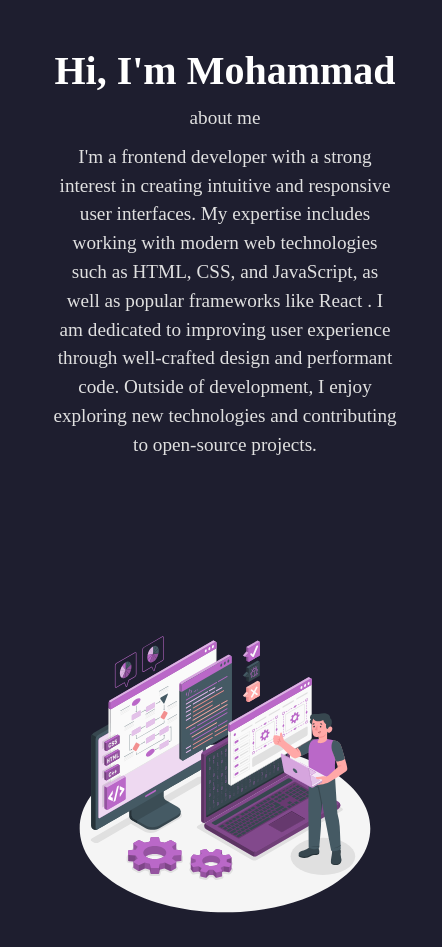
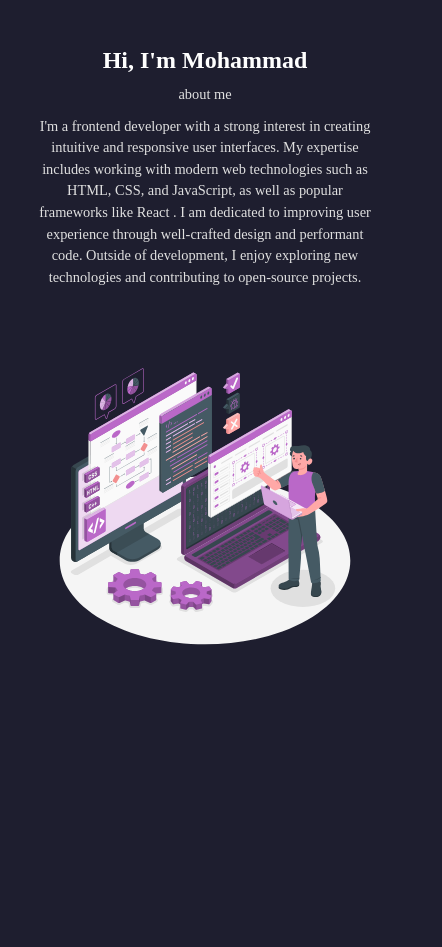
Before and after one commit to m-mohammad-d/portfolio, a React (Vite) app: page / in a window 390 px wide. Shown: the whole page, 442 px wide, since content can reach past the window. After the commit the page ends 844 px from the top, so only its background shows below. Built offline with nearby package versions, Linux system fonts and the light colour scheme.

Commit message:
style : update header style

```diff
--- a/src/Components/Header/Header.module.css
+++ b/src/Components/Header/Header.module.css
@@ -5,6 +5,7 @@
   align-items: center;
   padding: 20px;
   gap: 8rem;
+
   margin-top: 5rem;
 }
 
@@ -42,12 +43,16 @@
 }
 
 /* Media Queries for responsive design */
-@media (max-width: 767px) {
+@media (max-width: 1200px) {
+  .header {
+    gap: 4rem;
+  }
+}
+
+@media (max-width: 992px) {
   .header {
     flex-direction: column;
     gap: 2rem;
-    padding: 15px;
-    margin-top: 2rem;
   }
 
   .infoContainer,
@@ -60,6 +65,23 @@
   .infoContainer {
     margin-bottom: 2rem; /* Space between text and image */
   }
+}
+
+@media (max-width: 768px) {
+  .infoContainer h1 {
+    font-size: 2rem; /* Smaller font size for smaller screens */
+  }
+
+  .infoContainer p {
+    font-size: 1rem; /* Smaller font size for smaller screens */
+  }
+}
+
+@media (max-width: 576px) {
+  .header {
+    padding: 15px;
+    margin-top: 2rem;
+  }
 
   .infoContainer h1 {
     font-size: 1.5rem; /* Further reduced font size for very small screens */
@@ -69,31 +91,3 @@
     font-size: 0.9rem; /* Further reduced font size for very small screens */
   }
 }
-
-@media (max-width: 1023px) {
-  .header {
-    gap: 4rem;
-  }
-
-  .infoContainer h1 {
-    font-size: 2rem; /* Smaller font size for medium screens */
-  }
-
-  .infoContainer p {
-    font-size: 1rem; /* Smaller font size for medium screens */
-  }
-}
-
-@media (max-width: 1200px) {
-  .header {
-    gap: 8rem;
-  }
-
-  .infoContainer h1 {
-    font-size: 2.5rem; /* Default font size for larger screens */
-  }
-
-  .infoContainer p {
-    font-size: 1.2rem; /* Default font size for larger screens */
-  }
-}
--- a/src/app.css
+++ b/src/app.css
@@ -4,12 +4,10 @@
   margin: 0 auto;
   padding: 0 15px;
 }
-
 .mySwiper {
   width: 100%;
   height: 100vh;
 }
-
 @media (max-width: 767px) {
   .container {
     max-width: 100%;
@@ -17,14 +15,14 @@
   }
 }
 
-@media (max-width: 1023px) {
+@media (min-width: 768px) and (max-width: 1023px) {
   .container {
     max-width: 750px;
     padding: 0 20px;
   }
 }
 
-@media (max-width: 1200px) {
+@media (min-width: 1024px) {
   .container {
     max-width: 1200px;
     padding: 0 30px;
```
